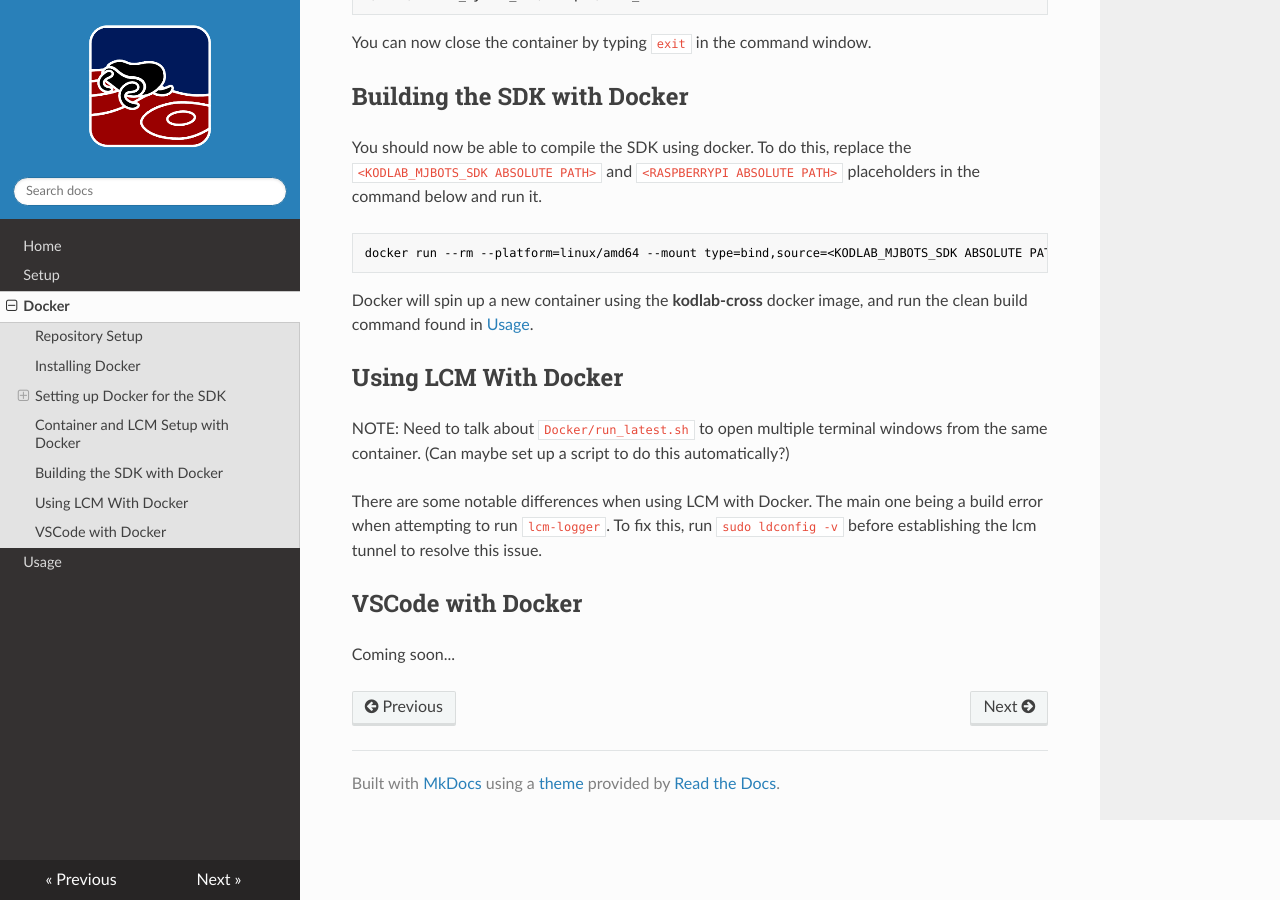
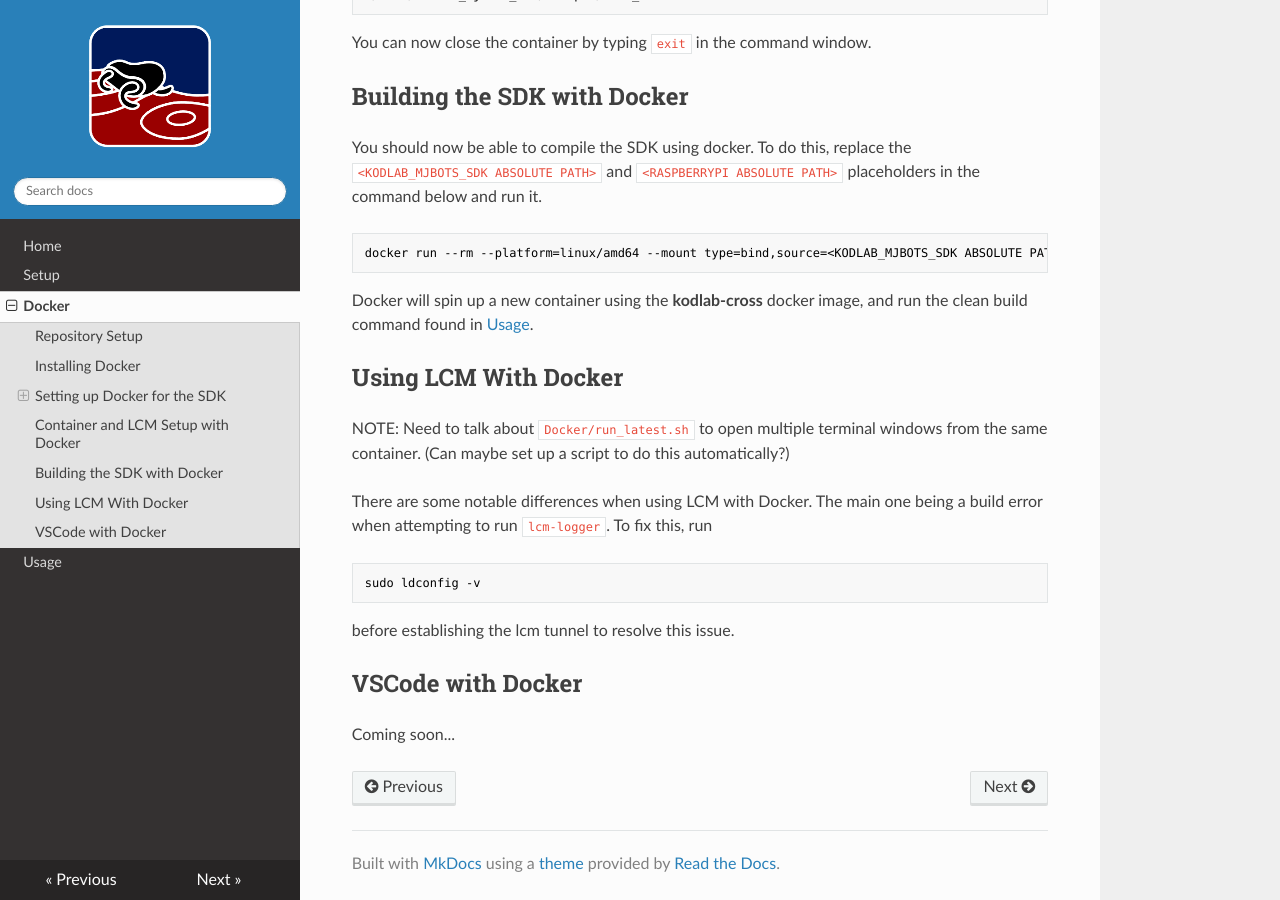
Before and after one commit to KodlabPenn/kodlab_mjbots_sdk, an MkDocs documentation site: the page built from docs/docker.md, in a window 1280 px wide and 900 px high, scrolled down 2134 px. Built offline with MkDocs 1.6.1, drawn with Linux system fonts in a browser that asks for light colours; nearby versions of some CDN libraries.

Commit message:
Update docker.md

````diff
--- a/docs/docker.md
+++ b/docs/docker.md
@@ -78,7 +78,11 @@ Docker will spin up a new container using the **kodlab-cross** docker image, and
 ## Using LCM With Docker
 NOTE: Need to talk about `Docker/run_latest.sh` to open multiple terminal windows from the same container. (Can maybe set up a script to do this automatically?)
 
-There are some notable differences when using LCM with Docker. The main one being a build error when attempting to run `lcm-logger`. To fix this, run `sudo ldconfig -v` before establishing the lcm tunnel to resolve this issue.
+There are some notable differences when using LCM with Docker. The main one being a build error when attempting to run `lcm-logger`. To fix this, run
+```console
+sudo ldconfig -v
+```
+before establishing the lcm tunnel to resolve this issue.
 
 ## VSCode with Docker
  Coming soon...
````
